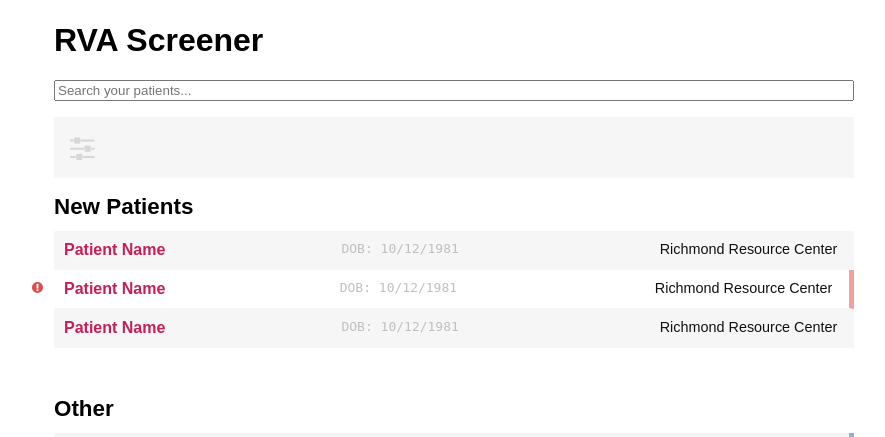
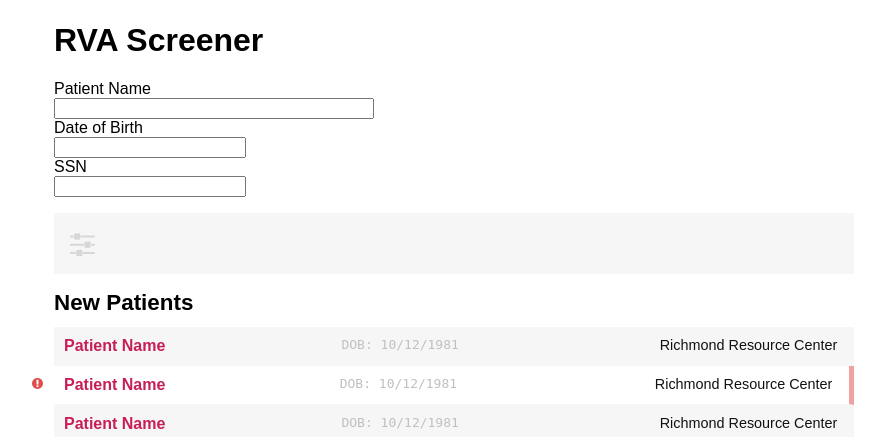
Before and after one commit to codeforamerica/rva-screening-ui-prototypes, a Flask app: template app/templates/landing.html in a window 1280 px wide. Shown: the part 42-479 px from the top of the page, without its empty margins (186-1071 px from the left). Run offline with Flask 2, Linux system fonts and the light colour scheme; the template is opened without the code that fills it, so the values that code supplies are empty; style sheets or scripts are compiled from the project's sources; some libraries are stand-ins or nearby versions.

Commit message:
adding extended search form, #14

```diff
--- a/app/templates/landing.html
+++ b/app/templates/landing.html
@@ -34,8 +34,37 @@
     <!-- search -->
     <div id="patient-search">
 
-      <div class="form_field">
+      <!-- <div class="form_field">
         <input type="text" class="search field_input field_input_big" placeholder="Search your patients..."/>
+      </div> -->
+
+      <div class="patient_search_form">
+        <label class="form_field field_search_patient_name">
+          <span class="field_label">
+            Patient Name
+          </span>
+          <input type="text"
+            class="field_input"
+            name="search_patient_name">
+        </label>
+
+        <label class="form_field field_search_patient_dob">
+          <span class="field_label">
+            Date of Birth
+          </span>
+          <input type="text"
+            class="field_input"
+            name="search_patient_dob">
+        </label>
+
+        <label class="form_field field_search_patient_ssn">
+          <span class="field_label">
+            SSN
+          </span>
+          <input type="text"
+            class="field_input"
+            name="search_patient_ssn">
+        </label>
       </div>
 
       <div class="filter" id="filter"></div>
--- a/front/sass/forms/fields.scss
+++ b/front/sass/forms/fields.scss
@@ -29,3 +29,13 @@
 .field_last_name {}
 .field_dob {}
 .field_ssn {}
+
+.field_search_patient_name {
+  width: 20em;
+}
+.field_search_patient_dob {
+  width: 12em;
+}
+.field_search_patient_ssn {
+  width: 12em;
+}
```
